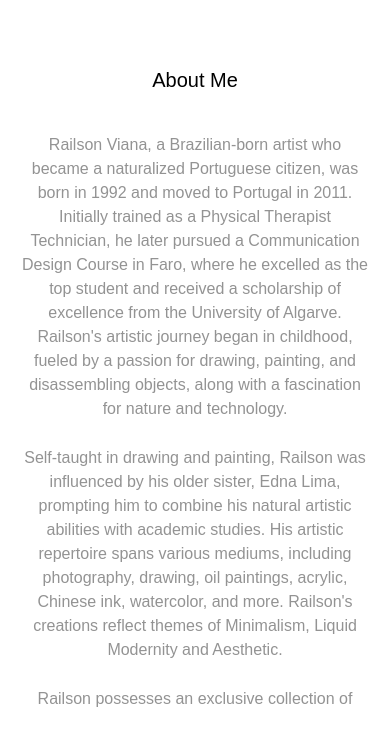
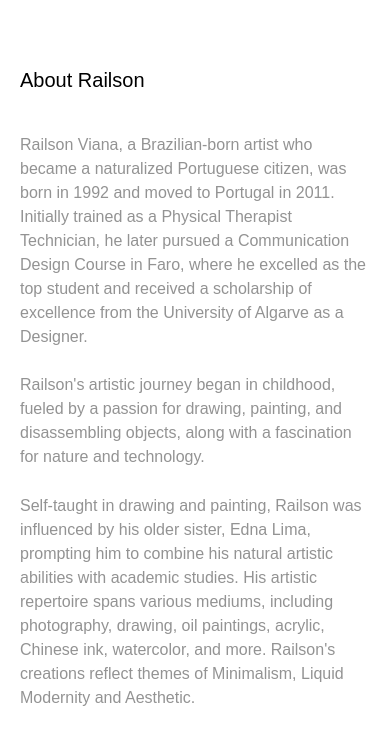
Before and after one commit to Goncalves95/Railson.io, a plain HTML site: page about.html in a window 390 px wide. Shown: the part 77-809 px from the top of the page. Drawn offline with nearby package versions, Linux system fonts and the light colour scheme; files whose address does not match are found by name; a web font is replaced by a local one.

Commit message:
Put the about text on left side

```diff
--- a/about.html
+++ b/about.html
@@ -53,46 +53,43 @@
           </div>
           <div class="responsive-cell-block wk-tab-12 wk-mobile-12 wk-desk-6 wk-ipadp-12 content-one">
             <p class="text-blk section-head about">
-              About Me
+              About Railson
             </p>
             <p class="text-blk section-text">
               Railson Viana, a Brazilian-born artist who became a naturalized Portuguese citizen, was born in 1992 and
               moved to Portugal in 2011. Initially trained as a Physical Therapist Technician, he later pursued a
               Communication Design Course in Faro, where he excelled as the top student and received a scholarship of
-              excellence from the University of Algarve. Railson's artistic journey began in childhood, fueled by a
+              excellence from the University of Algarve as a Designer.
+              <br>
+              <br>
+              Railson's artistic journey began in childhood, fueled by a
               passion for drawing, painting, and disassembling objects, along with a fascination for nature and
               technology.
-
             </p>
             <p class="text-blk section-text">
               Self-taught in drawing and painting, Railson was influenced by his older sister, Edna Lima, prompting him
               to combine his natural artistic abilities with academic studies. His artistic repertoire spans various
               mediums, including photography, drawing, oil paintings, acrylic, Chinese ink, watercolor, and more.
               Railson's creations reflect themes of Minimalism, Liquid Modernity and Aesthetic.
-
             </p>
             <p class="text-blk section-text">
               Railson possesses an exclusive collection of paintings and NFT’s exhibited in Portugal and Dubai.
-
             </p>
             <p class="text-blk section-text">
               In addition to his diverse artistic pursuits, Railson decided to venture into tattooing, expanding his
               creative activities.
-
             </p>
             <p class="text-blk section-text">
               Currently residing in Switzerland for nearly three years, he is actively seeking a suitable place and team
               to further develop his skills and immerse himself in the exciting world of tattoo art.
-
             </p>
             <p class="text-blk section-text">
               He is currently participating in a talent hub at Absolut Art in Zurich. The application of his artistic
               knowledge to tattooing demonstrates the versatility and innovation that Railson seeks in his creative
               journey.
-
             </p>
             <br>
-            <a href="booked.html" class="button">Book Now</a></div>
+            <a href="booked.html" class="button">Let's Talk</a></div>
           </div>
         </div>
       </div>
--- a/assets/css/style.css
+++ b/assets/css/style.css
@@ -1143,13 +1143,14 @@ a {
 
 .text-blk.section-text {
     color: rgb(147, 147, 147);
-    max-width: 750px;
+    max-width: 650px;
     margin-top: 25px;
     margin-right: 0px;
     margin-bottom: 0px;
     margin-left: 0px;
     font-size: 18px;
     line-height: 27px;
+    text-align: left;
 }
 
 .text-blk.section-head {
@@ -1189,7 +1190,7 @@ a {
     .responsive-cell-block.wk-tab-12.wk-mobile-12.wk-desk-6.wk-ipadp-12.content-one {
         display: flex;
         flex-direction: column;
-        align-items: center;
+        align-items:flex-start;
     }
 
     .responsive-cell-block.wk-tab-12.wk-mobile-12.wk-desk-6.wk-ipadp-12.img-one {
@@ -1229,6 +1230,10 @@ a {
     .text-blk.section-head {
         font-size: 20px;
         line-height: 35px;
+    }
+
+    .button {
+        justify-content: left;
     }
 
     .bg-image {
```
